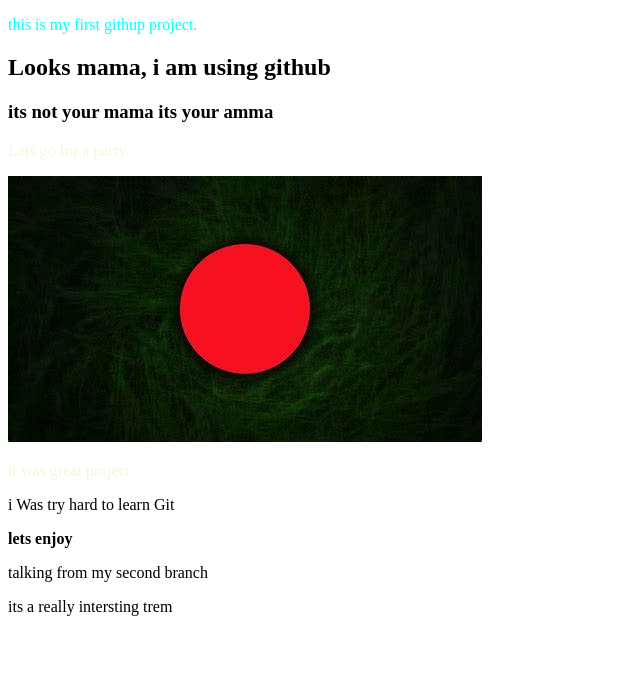
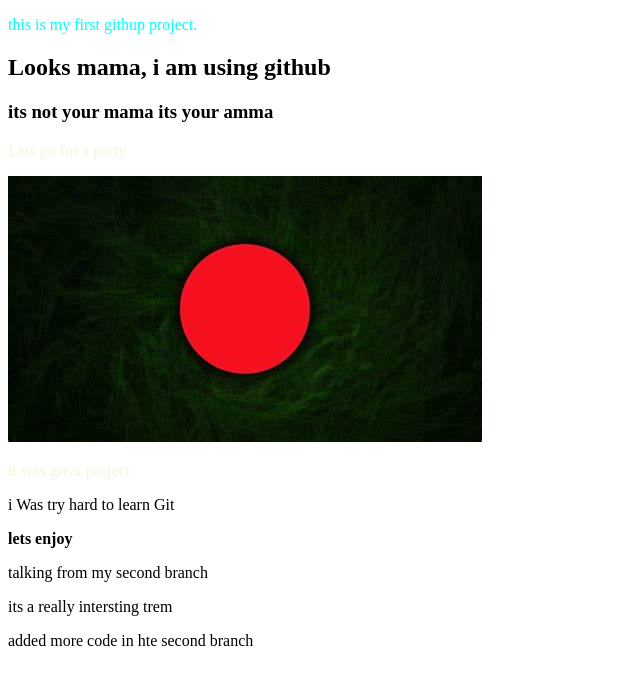
Before and after one commit to Alaminkhan5/My-First-Web, a plain HTML site: page index.html in a window 1280 px wide. Shown: the whole page, without its empty margins (0-640 px from the left). Drawn offline with Linux system fonts and the light colour scheme.

Commit message:
text edit

```diff
--- a/index.html
+++ b/index.html
@@ -17,6 +17,7 @@
     <p><b>lets enjoy</b></p>
     <p>talking from my second branch</p>
     <p>its a really intersting trem</p>
+    <p>added more code in hte second branch</p>
 
 
 </body>
```
